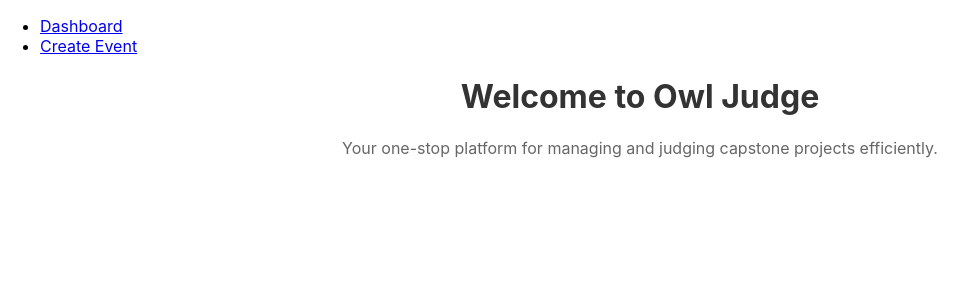
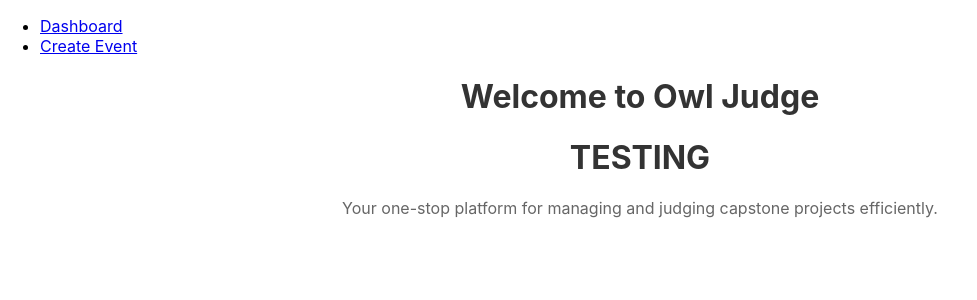
Before and after one commit to GavinArnett/OwlJudge, a React (Create React App) app in the folder owl-judge/: page / in a window 1280 px wide. Shown: the top 300 px of the page, without its empty margins (0-977 px from the left). Built offline with nearby package versions, Linux system fonts and the light colour scheme.

Commit message:
TEST COMMIT FOR YASH

```diff
--- a/owl-judge/src/components/Dashboard.js
+++ b/owl-judge/src/components/Dashboard.js
@@ -5,6 +5,7 @@ function Dashboard() {
   return (
     <div className="dashboard">
       <h1>Welcome to Owl Judge</h1>
+      <h1>TESTING </h1>
       <p>Your one-stop platform for managing and judging capstone projects efficiently.</p>
     </div>
   );
```
